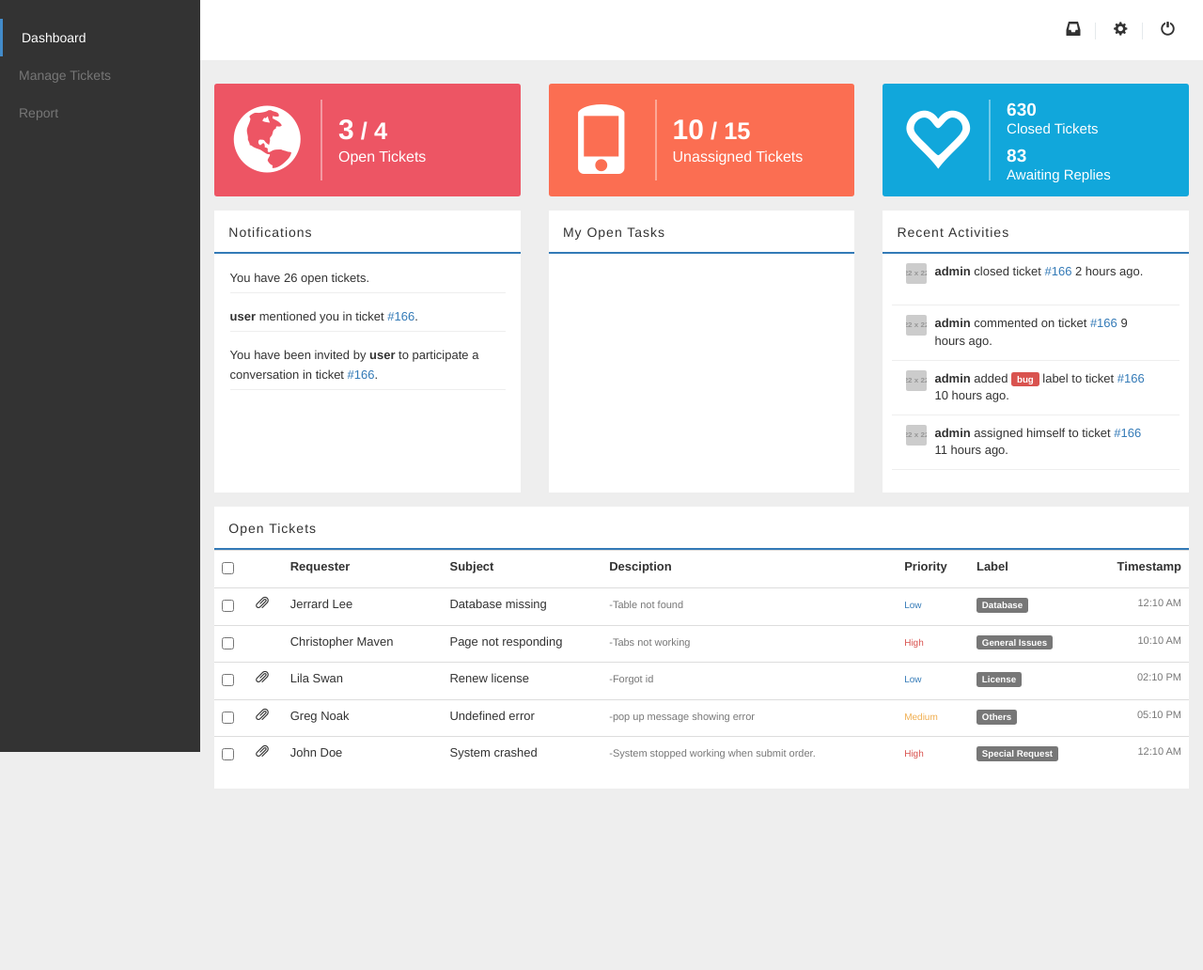
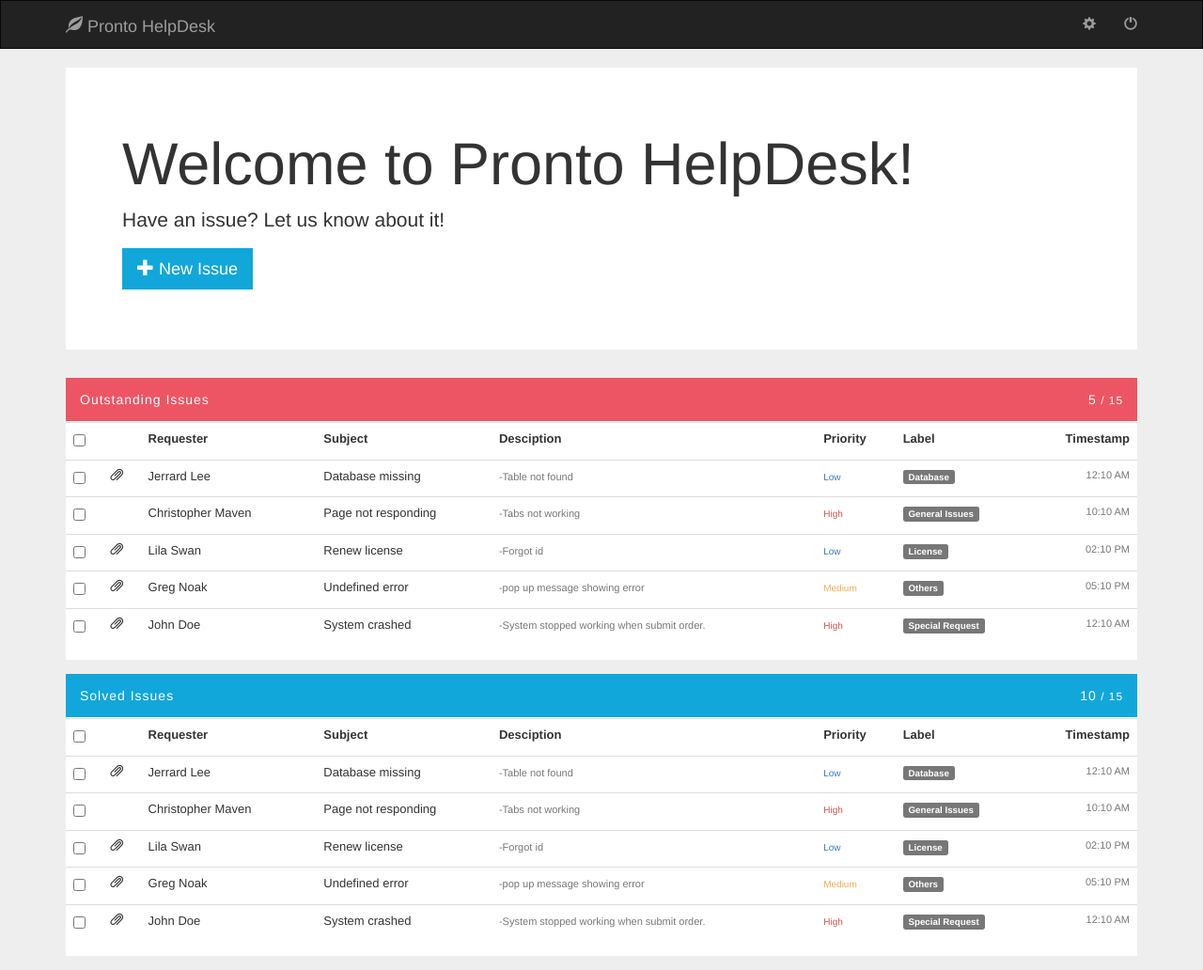
Before and after one commit to nicolehwa/helpdesk, a website: page index.html at #/issueboard in a window 1280 px wide. Shown: the whole page at 94% size. Before the commit the page ends 854 px from the top, so only its background shows below. Drawn offline with nearby package versions, Linux system fonts and the light colour scheme; placeholder pictures from the web are drawn by us.

```diff
--- a/index.html
+++ b/index.html
@@ -25,27 +25,20 @@
 </head>
 
 <body ng-app="AwesomeDesk">
+<nav class="navbar navbar-inverse" style="border-radius: 0;">
+  <div class="container">
+    <!-- Brand and toggle get grouped for better mobile display -->
+    <div class="navbar-header">
+      <a class="navbar-brand" href="#/issueboard"><span class="glyphicon glyphicon-leaf" style="padding-right:5px"></span>Pronto HelpDesk</a>
+    </div>
+      <ul class="nav navbar-nav navbar-right">
+        <li><a href="#"><span class="glyphicon glyphicon-cog"></span></a></li>
+        <li><a href="#"><span class="glyphicon glyphicon-off"></span></a></li>
 
-    <div class="container-fluid">
-        <div class="row">
-            <div class="col-sm-3 col-md-2 sidebar">
-                <ul class="nav nav-sidebar" ng-controller="main">
-                    <li ng-class="{ active: isActive('/dashboard')}"><a href="#/dashboard" class="active">Dashboard</a></li>
-                    <li ng-class="{ active: isActive('/manage')}"><a href="#/manage">Manage Tickets</a></li>
-                    <li ng-class="{ active: isActive('/report')}"><a href="#/report">Report</a></li>
-                </ul>
-            </div>
-        </div>
-
-        <div class="row" style="background: #fff; min-height: 60px; margin-bottom: 15px;">
-            <div class="col-sm-9 col-sm-offset-3 col-md-10 col-md-offset-2">
-                <div class="topbar">
-                    <span class="glyphicon glyphicon-inbox"></span>
-                    <span class="glyphicon glyphicon-cog"></span>
-                    <span class="glyphicon glyphicon-off"></span>
-                </div>
-            </div>
-        </div>
+      </ul>
+  </div><!-- /.container-fluid -->
+</nav>
+    <div class="container">
         <div ng-view></div>
     </div>
     <!-- Bootstrap core JavaScript
--- /dev/null
+++ b/issueboard.html
@@ -0,0 +1,199 @@
+<div class="row">
+    <div class="col-sm-12 col-lg-12">
+        <div class="jumbotron stdpad" style="border-radius: 0;">
+          <h1>Welcome to Pronto HelpDesk!</h1>
+          <p>Have an issue? Let us know about it!</p>
+          <p><a class="btn btn-primary btn-lg" href="#/manage/new" role="button"> <span class="glyphicon glyphicon-plus" aria-hidden="true"></span> New Issue</a></p>
+        </div>
+    </div>
+</div>
+<div class="row" style="margin-bottom: 15px" ;>
+    <div class="col-sm-12 col-lg-12">
+        <div class="stdpad">
+            <div class="table-head red">Outstanding Issues <div class="number pull-right">5<small> / 15</small></div></div>
+                <div class="table-responsive" style="width: 100%">
+                    <table class="table table-hover">
+                        <tr>
+                            <th>
+                                <input type="checkbox">
+                                </label>
+                            </th>
+                                 <th></th>
+                                <th>Requester</th>
+                                <th>Subject</th>
+                                <th>Desciption</th>
+                                <th><span class="pull-right"></span></th>
+                                <th>Priority</th>
+                                <th>Label</th>
+                                <th><span class="pull-right">Timestamp</span></th>
+                        </tr>
+                            <tr onclick="document.location = '#/manage/view';" style="cursor: pointer">
+                                <td>
+                                    <input type="checkbox">
+                                    </label>
+                                </td>
+                                <td><span class="glyphicon glyphicon-paperclip"></span></td>
+                                <td><span class="name" style="min-width: 120px; display: inline-block;">Jerrard Lee</span></td>
+                                <td>Database missing</td>
+                                <td><span class="text-muted" style="font-size: 11px;">-Table not found </span></td>
+                                <td><span class="pull-right"></span></td>
+                                <td><span class="priority-low">Low</span></td>
+                                <td><span class="label label-default">Database</span></td>
+                                <td><span class="text-muted pull-right" style="font-size: 11px;">12:10 AM</span></td>
+                            </tr>
+                            <tr onclick="document.location = '#/manage/view';" style="cursor: pointer">
+                                <td>
+                                    <input type="checkbox">
+                                    </label>
+                                </td>
+                                <td></td>
+                                <td><span class="name" style="min-width: 120px; display: inline-block;">Christopher Maven</span></td>
+                                <td><span class="">Page not responding</span></td>
+                                <td><span class="text-muted" style="font-size: 11px;">-Tabs not working</span></td>
+                                <td><span class="pull-right"></span></td>
+                                <td><span class="priority-high">High</span></td>
+                                <td><span class="label label-default">General Issues</span></td>
+                                <td><span class="text-muted pull-right" style="font-size: 11px;">10:10 AM</span> </td>
+                            </tr>
+                            <tr onclick="document.location = '#/manage/view';" style="cursor: pointer">
+                                <td>
+                                    <input type="checkbox">
+                                    </label>
+                                </td>
+                                <td><span class="glyphicon glyphicon-paperclip"></span></td>
+                                <td><span class="name" style="min-width: 120px; display: inline-block;">Lila Swan</span></td>
+                                <td><span class="">Renew license</span></td>
+                                <td><span class="text-muted" style="font-size: 11px;">-Forgot id</span></td>
+                                <td><span class="pull-right"></span></td>
+                                <td><span class="priority-low">Low</span></td>
+                                <td><span class="label label-default">License</span></td>
+                                <td><span class="text-muted pull-right" style="font-size: 11px;">02:10 PM</span></td>
+                            </tr>
+                            <tr onclick="document.location = '#/manage/view';" style="cursor: pointer">
+                                <td>
+                                    <input type="checkbox">
+                                    </label>
+                                </td>
+                                <td><span class="glyphicon glyphicon-paperclip"></span></td>
+                                <td><span class="name" style="min-width: 120px; display: inline-block;">Greg Noak</span></td>
+                                <td><span class="">Undefined error</span></td>
+                                <td><span class="text-muted" style="font-size: 11px;">-pop up message showing error</span></td>
+                                <td><span class="pull-right"></span></td>
+                                <td><span class="priority-medium">Medium</span></td>
+                                <td><span class="label label-default">Others</span></td>
+                                <td><span class="text-muted pull-right" style="font-size: 11px;">05:10 PM</span></td>
+                            </tr>
+                            <tr onclick="document.location = '#/manage/view';" style="cursor: pointer">
+                                <td>
+                                    <input type="checkbox" />
+                                </td>
+                                <td><span class="glyphicon glyphicon-paperclip"></span></td>
+                                <td><span class="name" style="min-width: 120px; display: inline-block;">John Doe</span></td>
+                                <td><span class="">System crashed</span></td>
+                                <td><span class="text-muted" style="font-size: 11px;">-System stopped working when submit order.</span></td>
+                                <td><span class="pull-right"></span></td>
+                                <td><span class="priority-high">High</span></td>
+                                <td><span class="label label-default">Special Request</span></td>
+                                <td><span class="text-muted pull-right" style="font-size: 11px;">12:10 AM</span></td>
+                            </tr>
+                    </table>
+                </div>
+            </div>
+        </div>
+    </div>
+</div>
+<div class="row" style="margin-bottom: 15px" ;>
+    <div class="col-sm-12 col-lg-12">
+        <div class="stdpad">
+            <div class="table-head blue">Solved Issues <div class="number pull-right">10<small> / 15</small></div></div>
+                <div class="table-responsive" style="width: 100%">
+                    <table class="table table-hover">
+                        <tr>
+                            <th>
+                                <input type="checkbox">
+                                </label>
+                            </th>
+                                 <th></th>
+                                <th>Requester</th>
+                                <th>Subject</th>
+                                <th>Desciption</th>
+                                <th><span class="pull-right"></span></th>
+                                <th>Priority</th>
+                                <th>Label</th>
+                                <th><span class="pull-right">Timestamp</span></th>
+                        </tr>
+                            <tr onclick="document.location = '#/manage/view';" style="cursor: pointer">
+                                <td>
+                                    <input type="checkbox">
+                                    </label>
+                                </td>
+                                <td><span class="glyphicon glyphicon-paperclip"></span></td>
+                                <td><span class="name" style="min-width: 120px; display: inline-block;">Jerrard Lee</span></td>
+                                <td>Database missing</td>
+                                <td><span class="text-muted" style="font-size: 11px;">-Table not found </span></td>
+                                <td><span class="pull-right"></span></td>
+                                <td><span class="priority-low">Low</span></td>
+                                <td><span class="label label-default">Database</span></td>
+                                <td><span class="text-muted pull-right" style="font-size: 11px;">12:10 AM</span></td>
+                            </tr>
+                            <tr onclick="document.location = '#/manage/view';" style="cursor: pointer">
+                                <td>
+                                    <input type="checkbox">
+                                    </label>
+                                </td>
+                                <td></td>
+                                <td><span class="name" style="min-width: 120px; display: inline-block;">Christopher Maven</span></td>
+                                <td><span class="">Page not responding</span></td>
+                                <td><span class="text-muted" style="font-size: 11px;">-Tabs not working</span></td>
+                                <td><span class="pull-right"></span></td>
+                                <td><span class="priority-high">High</span></td>
+                                <td><span class="label label-default">General Issues</span></td>
+                                <td><span class="text-muted pull-right" style="font-size: 11px;">10:10 AM</span> </td>
+                            </tr>
+                            <tr onclick="document.location = '#/manage/view';" style="cursor: pointer">
+                                <td>
+                                    <input type="checkbox">
+                                    </label>
+                                </td>
+                                <td><span class="glyphicon glyphicon-paperclip"></span></td>
+                                <td><span class="name" style="min-width: 120px; display: inline-block;">Lila Swan</span></td>
+                                <td><span class="">Renew license</span></td>
+                                <td><span class="text-muted" style="font-size: 11px;">-Forgot id</span></td>
+                                <td><span class="pull-right"></span></td>
+                                <td><span class="priority-low">Low</span></td>
+                                <td><span class="label label-default">License</span></td>
+                                <td><span class="text-muted pull-right" style="font-size: 11px;">02:10 PM</span></td>
+                            </tr>
+                            <tr onclick="document.location = '#/manage/view';" style="cursor: pointer">
+                                <td>
+                                    <input type="checkbox">
+                                    </label>
+                                </td>
+                                <td><span class="glyphicon glyphicon-paperclip"></span></td>
+                                <td><span class="name" style="min-width: 120px; display: inline-block;">Greg Noak</span></td>
+                                <td><span class="">Undefined error</span></td>
+                                <td><span class="text-muted" style="font-size: 11px;">-pop up message showing error</span></td>
+                                <td><span class="pull-right"></span></td>
+                                <td><span class="priority-medium">Medium</span></td>
+                                <td><span class="label label-default">Others</span></td>
+                                <td><span class="text-muted pull-right" style="font-size: 11px;">05:10 PM</span></td>
+                            </tr>
+                            <tr onclick="document.location = '#/manage/view';" style="cursor: pointer">
+                                <td>
+                                    <input type="checkbox" />
+                                </td>
+                                <td><span class="glyphicon glyphicon-paperclip"></span></td>
+                                <td><span class="name" style="min-width: 120px; display: inline-block;">John Doe</span></td>
+                                <td><span class="">System crashed</span></td>
+                                <td><span class="text-muted" style="font-size: 11px;">-System stopped working when submit order.</span></td>
+                                <td><span class="pull-right"></span></td>
+                                <td><span class="priority-high">High</span></td>
+                                <td><span class="label label-default">Special Request</span></td>
+                                <td><span class="text-muted pull-right" style="font-size: 11px;">12:10 AM</span></td>
+                            </tr>
+                    </table>
+                </div>
+            </div>
+        </div>
+    </div>
+</div>
--- a/js/app.js
+++ b/js/app.js
@@ -5,6 +5,10 @@
         $routeProvider
             .when('/dashboard', {
                 templateUrl: 'dashboard.html'
+            })
+
+            .when('/issueboard', {
+                templateUrl: 'issueboard.html'
             })
 
             .when('/manage', {
@@ -21,7 +25,7 @@
                 templateUrl: 'report.html'
             })
             .otherwise({
-                redirectTo: '/dashboard'
+                redirectTo: '/issueboard'
             });
     })
 
--- a/style.css
+++ b/style.css
@@ -7,6 +7,14 @@
     background: #eee;
 }
 
+.btn {
+    border-radius: 0;
+    border: none;
+}
+
+.btn-primary {
+    background: #11A7DB;
+}
 
 .nav-tabs .glyphicon:not(.no-margin) {
     margin-right: 10px;
@@ -14,7 +22,7 @@
 }
 
 .row-header-margin {
-    margin-top: 20px;
+    margin-bottom: 20px;
 }
 
 .nav-tabs .tab-pane {
@@ -134,7 +142,7 @@
 .nav-sidebar > .active > a:hover,
 .nav-sidebar > .active > a:focus {
     color: #fff;
-    border-left: 3px solid #428bca;
+    border-left: 3px solid #11A7DB;
     background: #333;
 }
 
@@ -542,9 +550,19 @@
     font-size: 14px;
     font-weight: lighter;
     letter-spacing: 1px;
-    border-bottom: 2px solid #337ab7;
+    /*border-bottom: 2px solid #337ab7;*/
     /* text-transform:uppercase; */
     /* border-bottom:1px solid #E5E9EC;*/
+}
+
+.table-head.red{
+    background-color: #ed5564;
+    color: #fff;
+}
+
+.table-head.blue{
+    background-color: #11A7DB;
+    color: #fff;
 }
 
 ul.notification {
```
Also changed, not shown: manage.html (+8 -8 lines), new.html (+4 -4 lines).
